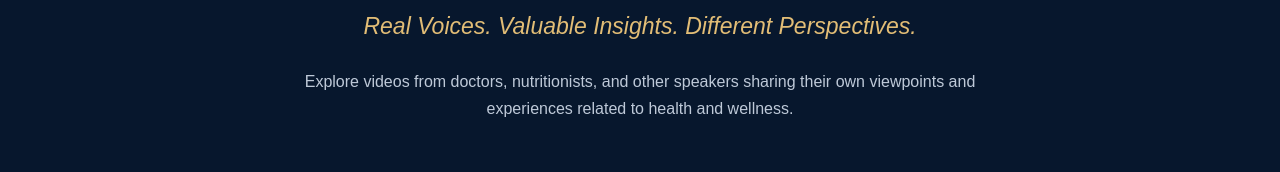
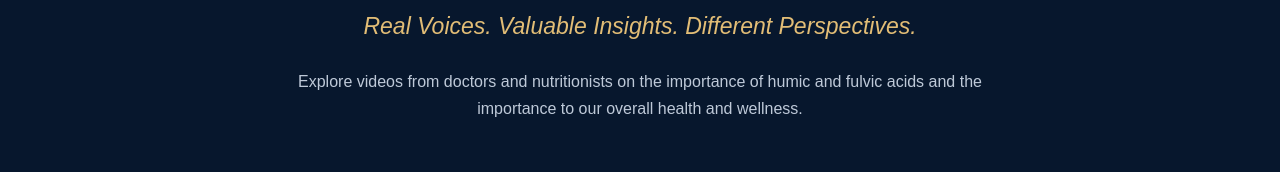
Before and after one commit to pjvp66/pauls-iclub, a plain HTML site: page testimonials.html in a window 1280 px wide. Shown: the part 214-386 px from the top of the page. Drawn offline with Linux system fonts and the light colour scheme.

Commit message:
Update testimonials.html

```diff
--- a/testimonials.html
+++ b/testimonials.html
@@ -45,7 +45,7 @@ footer{text-align:center;padding:30px 20px;background:#061225;border-top:1px sol
 <header class="hero container">
 <h1>Testimonials & Perspectives</h1>
 <p class="tagline">Real Voices. Valuable Insights. Different Perspectives.</p>
-<p class="intro">Explore videos from doctors, nutritionists, and other speakers sharing their own viewpoints and experiences related to health and wellness.</p>
+<p class="intro">Explore videos from doctors and nutritionists on the importance of humic and fulvic acids and the importance to our overall health and wellness.</p>
 </header>
 <section class="videos container" aria-label="Featured videos">
 <div id="video-gallery" class="grid">
```
